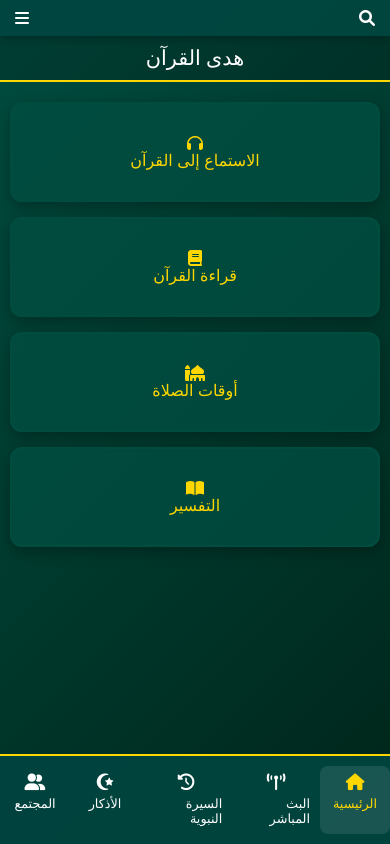
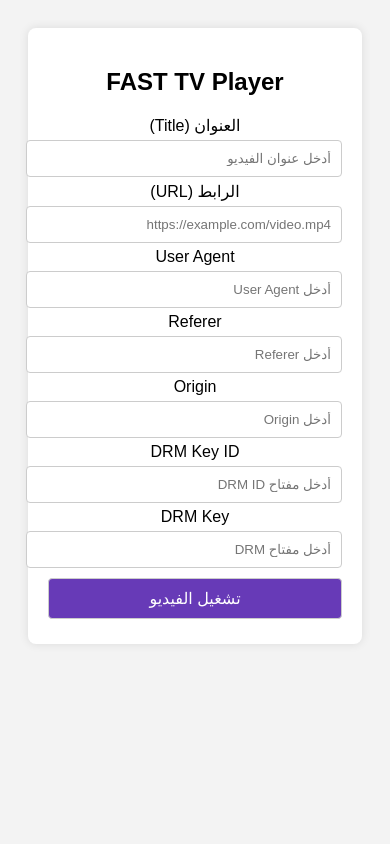
Before and after one commit to fgghff/HUDAQURAN-, a plain HTML site: page index.html in a window 390 px wide. Drawn offline with Linux system fonts and the light colour scheme.

Commit message:
Update index.html

```diff
--- a/index.html
+++ b/index.html
@@ -1,269 +1,125 @@
 <!DOCTYPE html>
-<html lang="ar" dir="rtl">
+<html lang="ar">
 <head>
-  <meta charset="UTF-8" />
-  <meta name="viewport" content="width=device-width, initial-scale=1.0, maximum-scale=5.0">
-  <title>هدى القرآن</title>
-
-  <!-- Font Awesome -->
-  <link rel="stylesheet" href="https://cdnjs.cloudflare.com/ajax/libs/font-awesome/6.0.0-beta3/css/all.min.css" />
-
+    <meta charset="UTF-8">
+    <title>FAST Player</title>
+    <script src="//content.jwplatform.com/libraries/SAHhwvZq.js"></script>
     <style>
-    * {
-      margin: 0;
-      padding: 0;
-      box-sizing: border-box;
-      font-family: 'Arial', sans-serif;
+        body {
+            font-family: sans-serif;
+            direction: rtl;
+            text-align: center;
+            background-color: #F3F3F3;
+            padding: 20px;
         }
-
-    body {
-      background: linear-gradient(135deg, #004d40 0%, #00251a 100%);
-      color: #fff;
-      min-height: 100vh;
-      position: relative;
-      padding-bottom: 80px;
+        .container {
+            max-width: 400px;
+            margin: auto;
+            background-color: white;
+            padding: 20px;
+            border-radius: 8px;
+            box-shadow: 0 0 10px rgba(0,0,0,0.1);
         }
-
-    .top-bar {
-      display: flex;
-      justify-content: space-between;
-      align-items: center;
-      padding: 15px 20px;
-      background: rgba(0, 69, 64, 0.9);
-      box-shadow: 0 2px 10px rgba(0,0,0,0.3);
+        input, button {
+            width: 100%;
+            padding: 10px;
+            margin: 5px 0;
+            border: 1px solid #ccc;
+            border-radius: 4px;
         }
-
-    .header-title {
-      text-align: center;
-      font-size: 2em;
-      padding: 20px;
-      background: rgba(0,0,0,0.2);
-      border-bottom: 2px solid #ffd700;
-      font-family: 'Amiri', serif;
+        button {
+            background-color: #673AB7;
+            color: white;
+            font-size: 16px;
+            cursor: pointer;
         }
-
-    .button-container {
-      display: grid;
-      grid-template-columns: repeat(auto-fit, minmax(250px, 1fr));
-      gap: 25px;
-      padding: 30px 15px;
-      max-width: 1200px;
-      margin: 0 auto;
+        button:hover {
+            background-color: #5E35B1;
         }
-
-    .option-button {
-      position: relative;
-      padding: 25px;
-      background: rgba(0, 77, 64, 0.8);
-      color: #ffd700;
-      font-size: 1.3em;
-      text-align: center;
-      border-radius: 12px;
-      border: 2px solid #004d40;
-      transition: all 0.3s ease;
-      text-decoration: none;
-      display: flex;
-      align-items: center;
-      justify-content: center;
-      min-height: 120px;
-      box-shadow: 0 5px 15px rgba(0,0,0,0.3);
-      flex-direction: column;
+        #player-container {
+            display: none;
+            margin-top: 20px;
         }
-
-    .option-button:hover {
-      transform: translateY(-3px);
-      box-shadow: 0 8px 20px rgba(0,0,0,0.4);
-    }
-
-    .footer-menu {
-      display: flex;
-      justify-content: space-around;
-      position: fixed;
-      bottom: 0;
-      width: 100%;
-      background: rgba(0, 69, 64, 0.95);
-      padding: 15px 0;
-      border-top: 2px solid #ffd700;
-      backdrop-filter: blur(5px);
-      z-index: 1000;
-    }
-
-    .footer-menu a {
-      color: #fff;
-      text-decoration: none;
-      font-size: 1em;
-      display: flex;
-      flex-direction: column;
-      align-items: center;
-      transition: 0.3s;
-      padding: 8px 20px;
-      border-radius: 8px;
-      min-width: 90px;
-    }
-
-    .footer-menu a:hover,
-    .footer-menu a.active {
-      color: #ffd700;
-      background: rgba(255,255,255,0.1);
-    }
-
-    .footer-menu i {
-      font-size: 1.8em;
-      margin-bottom: 8px;
-    }
-
-    .search-container {
-      position: absolute;
-      top: 100%;
-      left: 0;
-      right: 0;
-      background: rgba(0, 69, 64, 0.95);
-      padding: 15px;
-      display: none;
-      z-index: 1000;
-    }
-
-    .search-container.visible {
-      display: block;
-    }
-
-    .search-input {
-      width: 100%;
-      padding: 12px;
-      border-radius: 25px;
-      border: 2px solid #ffd700;
-      background: rgba(255,255,255,0.1);
-      color: #fff;
-      font-size: 1em;
-    }
-
-    @media (max-width: 768px) {
-      .header-title {
-        font-size: 1.5em;
-        padding: 15px;
-      }
-
-      .button-container {
-        grid-template-columns: 1fr;
-        gap: 15px;
-        padding: 20px 10px;
-      }
-
-      .option-button {
-        font-size: 1.1em;
-        padding: 20px;
-        min-height: 100px;
-      }
-
-      .footer-menu a {
-        font-size: 0.9em;
-        padding: 8px 15px;
-        min-width: 80px;
-      }
-
-      .footer-menu i {
-        font-size: 1.5em;
-      }
-    }
-
-    @media (max-width: 480px) {
-      .top-bar {
-        padding: 10px 15px;
-      }
-
-      .header-title {
-        font-size: 1.3em;
-        padding: 10px;
-      }
-
-      .option-button {
-        font-size: 1em;
-      }
-
-      .footer-menu {
-        padding: 10px 0;
-      }
-
-      .footer-menu a {
-        font-size: 0.8em;
-        padding: 8px 10px;
-        min-width: 70px;
-      }
-
-      .footer-menu i {
-        font-size: 1.3em;
-        margin-bottom: 5px;
-      }
-
-      .search-input {
-        padding: 10px;
-      }
+        #jwplayerDiv {
+            width: 80%;
+            height: 60vh;
+            max-width: 100%;
+            background-color: black;
         }
     </style>
 </head>
 <body>
 
-  <div class="top-bar">
-    <i class="fas fa-search" onclick="toggleSearch()"></i>
-    <i class="fas fa-bars"></i>
+    <div id="form-container" class="container">
+        <h2>FAST TV Player</h2>
+        <form id="btv-form">
+            <label>العنوان (Title)</label>
+            <input type="text" id="title" placeholder="أدخل عنوان الفيديو">
+
+            <label>الرابط (URL)</label>
+            <input type="url" id="url" placeholder="https://example.com/video.mp4" required>
+
+            <label>User Agent</label>
+            <input type="text" id="userAgent" placeholder="أدخل User Agent">
+
+            <label>Referer</label>
+            <input type="text" id="referer" placeholder="أدخل Referer">
+
+            <label>Origin</label>
+            <input type="text" id="origin" placeholder="أدخل Origin">
+
+            <label>DRM Key ID</label>
+            <input type="text" id="drmKeyId" placeholder="أدخل مفتاح DRM ID">
+
+            <label>DRM Key</label>
+            <input type="text" id="drmKey" placeholder="أدخل مفتاح DRM">
+
+            <button type="submit">تشغيل الفيديو</button>
+        </form>
     </div>
 
-  <div class="search-container" id="searchBox">
-    <input type="text" class="search-input" placeholder="ابحث هنا...">
-  </div>
-
-  <div class="header-title">هدى القرآن</div>
-
-  <div class="button-container">
-    <a href="https://fdxddzss.github.io/Fffie/" class="option-button">
-      <i class="fas fa-headphones"></i>
-      <span>الاستماع إلى القرآن</span>
-    </a>
-    <a href="https://fdxddzss.github.io/Quran-/" class="option-button">
-      <i class="fas fa-book"></i>
-      <span>قراءة القرآن</span>
-    </a>
-    <a href="https://www.example.com/prayer-times" class="option-button">
-      <i class="fas fa-mosque"></i>
-      <span>أوقات الصلاة</span>
-    </a>
-    <a href="https://www.example.com/tafsir" class="option-button">
-      <i class="fas fa-book-open"></i>
-      <span>التفسير</span>
-    </a>
-  </div>
-
-
-
-  <div class="footer-menu">
-    <a href="https://www.example.com/home" class="active">
-      <i class="fas fa-home"></i>
-      <span>الرئيسية</span>
-    </a>
-    <a href="https://www.example.com/live">
-      <i class="fas fa-broadcast-tower"></i>
-      <span>البث المباشر</span>
-    </a>
-    <a href="https://www.example.com/history">
-      <i class="fas fa-history"></i>
-      <span>السيرة النبوية</span>
-    </a>
-    <a href="https://www.example.com/adhkar">
-      <i class="fas fa-star-and-crescent"></i>
-      <span>الأذكار</span>
-    </a>
-    <a href="https://www.example.com/community">
-      <i class="fas fa-user-friends"></i>
-      <span>المجتمع</span>
-    </a>
+    <div id="player-container">
+        <h2>مشغل الفيديو</h2>
+        <div id="jwplayerDiv"></div>
+        <button onclick="restartForm()">رجوع</button>
     </div>
 
     <script>
-    function toggleSearch() {
-      const searchBox = document.getElementById('searchBox');
-      searchBox.classList.toggle('visible');
+        document.getElementById('btv-form').addEventListener('submit', function(e) {
+            e.preventDefault();
+
+            const videoUrl = document.getElementById('url').value;
+            const drmKeyId = document.getElementById('drmKeyId').value;
+            const drmKey = document.getElementById('drmKey').value;
+
+            if (!videoUrl) {
+                alert("يرجى إدخال رابط الفيديو!");
+                return;
             }
 
-    document.addEventListener('click', (e) => {
-      const searchBox = document.getElementById('searchBox');
-      if (!e.target.closest('.fa-search
+            document.getElementById('form-container').style.display = 'none';
+            document.getElementById('player-container').style.display = 'block';
+
+            jwplayer("jwplayerDiv").setup({
+                file: videoUrl,
+                autostart: true,
+                width: "100%",
+                height: "100%",
+                type: "dash",
+                drm: drmKeyId && drmKey ? {
+                    clearkey: {
+                        keyId: drmKeyId,
+                        key: drmKey
+                    }
+                } : undefined
+            });
+        });
+
+        function restartForm() {
+            document.getElementById('player-container').style.display = 'none';
+            document.getElementById('form-container').style.display = 'block';
+        }
+    </script>
+
+</body>
+</html>
```
Lines whose indentation alone changed are shown as unchanged.
